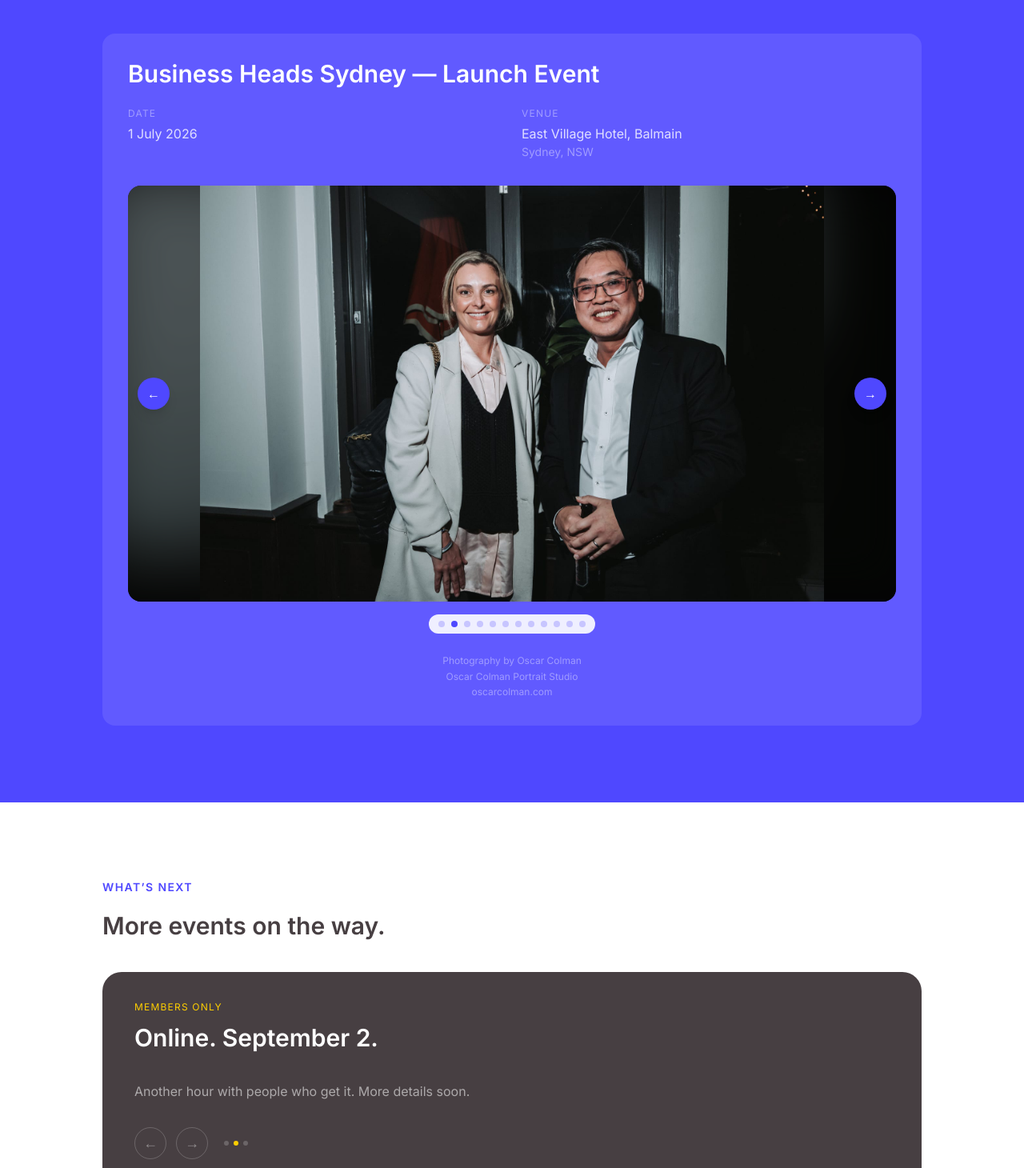
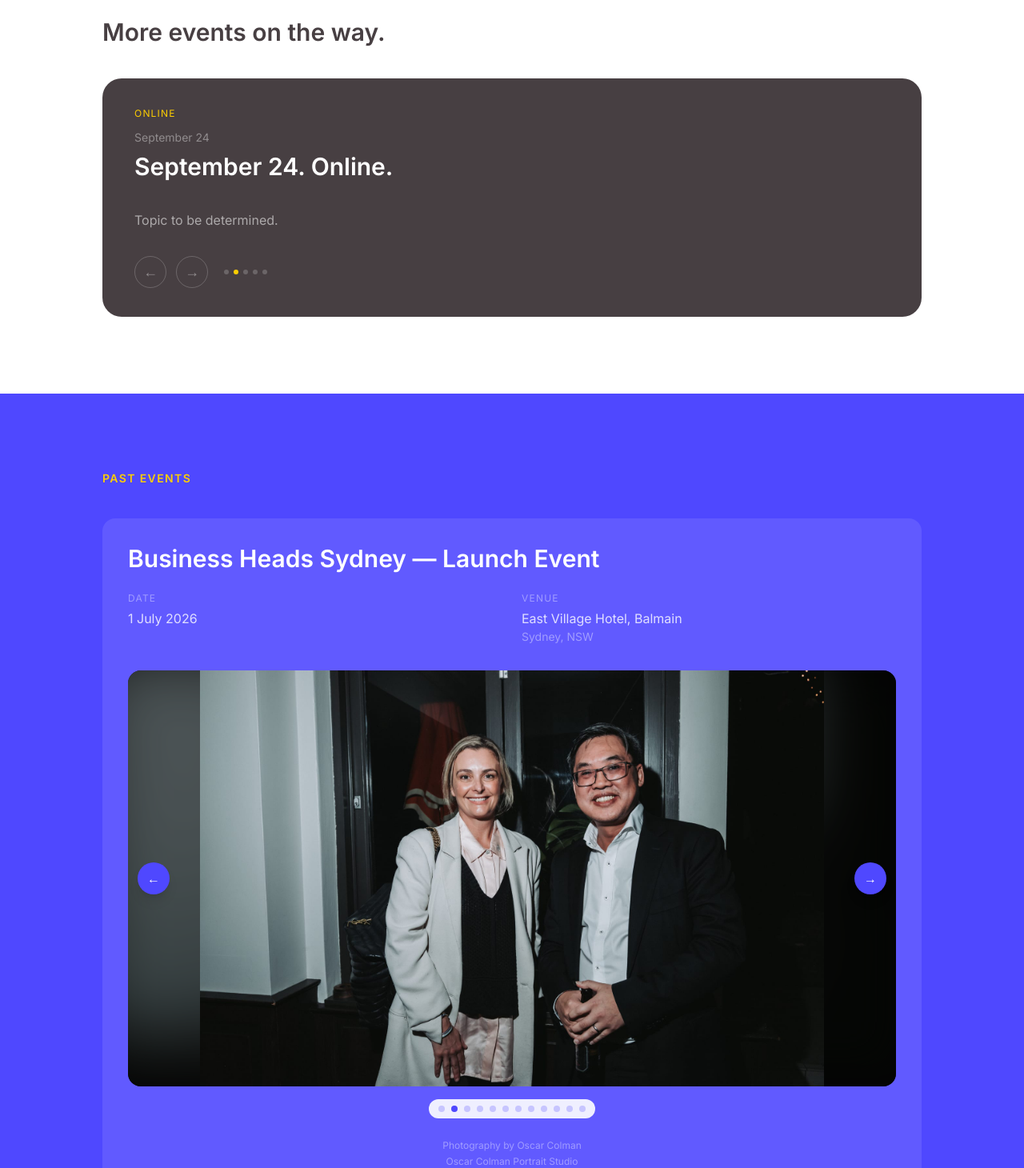
Before and after one commit to simplenimble/business-heads-website, a Next.js app: page /events in a window 1280 px wide. Shown: the part 1104-2564 px from the top of the page at 80% size. Built offline with nearby package versions, Linux system fonts and the light colour scheme.

Commit message:
Reorder events page sections and refresh upcoming events carousel
Move What's next above Past events, and replace the 3 placeholder
carousel cards with the 5 confirmed 2026 events (Aug webinar through
Dec holiday drinks), adding date/time, subtext, and CTA button support.

```diff
--- a/app/events/page.tsx
+++ b/app/events/page.tsx
@@ -66,6 +66,21 @@ export default function EventsPage() {
         </div>
       </section>
 
+      {/* What's next */}
+      {upcomingEventCards.length > 0 && (
+        <section className="bg-white px-6 py-24">
+          <div className="max-w-5xl mx-auto">
+            <p className="font-body font-semibold text-bh-blue text-sm uppercase tracking-widest mb-5">
+              What&rsquo;s next
+            </p>
+            <h2 className="font-heading font-semibold text-3xl text-bh-charcoal mb-10">
+              More events on the way.
+            </h2>
+            <UpcomingEventsCarousel cards={upcomingEventCards} />
+          </div>
+        </section>
+      )}
+
       {/* Past events */}
       {past.length > 0 && (
         <section className="bg-bh-blue px-6 py-24">
@@ -121,21 +136,6 @@ export default function EventsPage() {
                 )}
               </div>
             ))}
-          </div>
-        </section>
-      )}
-
-      {/* What's next */}
-      {upcomingEventCards.length > 0 && (
-        <section className="bg-white px-6 py-24">
-          <div className="max-w-5xl mx-auto">
-            <p className="font-body font-semibold text-bh-blue text-sm uppercase tracking-widest mb-5">
-              What&rsquo;s next
-            </p>
-            <h2 className="font-heading font-semibold text-3xl text-bh-charcoal mb-10">
-              More events on the way.
-            </h2>
-            <UpcomingEventsCarousel cards={upcomingEventCards} />
           </div>
         </section>
       )}
--- a/components/events/UpcomingEventsCarousel.tsx
+++ b/components/events/UpcomingEventsCarousel.tsx
@@ -2,6 +2,7 @@
 
 import { useEffect, useState } from 'react'
 import type { UpcomingEventCard } from '@/content/events'
+import { Button } from '@/components/ui/Button'
 
 const AUTO_SWIPE_MS = 5000
 
@@ -29,14 +30,29 @@ export function UpcomingEventsCarousel({ cards }: { cards: UpcomingEventCard[] }
           {card.label}
         </p>
       )}
+      {(card.date || card.time) && (
+        <p className="font-body text-white/40 text-sm mb-2">
+          {[card.date, card.time].filter(Boolean).join(' · ')}
+        </p>
+      )}
       <h3 className="font-heading font-semibold text-2xl md:text-3xl text-white mb-3 leading-tight min-h-[2.5em] md:min-h-[2em]">
         {card.heading}
       </h3>
-      <p className="font-body text-white/55 leading-relaxed max-w-xl mb-8">
+      <p className="font-body text-white/55 leading-relaxed max-w-xl">
         {card.body}
       </p>
+      {card.subtext && (
+        <p className="font-body text-sm text-bh-yellow/70 italic mt-2">
+          {card.subtext}
+        </p>
+      )}
+      {card.ctaUrl && (
+        <Button href={card.ctaUrl} variant="primary" size="sm" className="mt-6">
+          {card.ctaLabel ?? 'Learn more'}
+        </Button>
+      )}
 
-      <div className="flex items-center gap-3">
+      <div className="flex items-center gap-3 mt-8">
         <button
           type="button"
           onClick={goPrev}
--- a/content/events.ts
+++ b/content/events.ts
@@ -19,8 +19,13 @@ export type EventItem = {
 export type UpcomingEventCard = {
   id: string
   label?: string
+  date?: string
+  time?: string
   heading: string
   body: string
+  subtext?: string
+  ctaLabel?: string
+  ctaUrl?: string
 }
 
 /* Update this file with real event details as they are confirmed.
@@ -60,21 +65,44 @@ export const events: EventItem[] = [
    Update dates/details here as they're confirmed. */
 export const upcomingEventCards: UpcomingEventCard[] = [
   {
-    id: 'online-aug-2026',
-    heading: 'Online. August 2026.',
-    body: 'Our first online event is coming in August. Date to be confirmed, stay tuned!',
+    id: 'webinar-aug-2026',
+    label: 'Webinar',
+    date: 'August 20',
+    time: '12:00 PM – 1:00 PM',
+    heading: 'Off the record: Getting real value from your frequent flyer points',
+    body: 'With Brad Seeto.',
+    ctaLabel: 'Register now',
+    // TODO: swap in the real registration link once Nicoli sends it through.
+    ctaUrl: '#',
   },
   {
     id: 'online-sep-2026',
-    label: 'Members only',
-    heading: 'Online. September 2.',
-    body: 'Another hour with people who get it. More details soon.',
+    label: 'Online',
+    date: 'September 24',
+    heading: 'September 24. Online.',
+    body: 'Topic to be determined.',
   },
   {
     id: 'in-person-oct-2026',
     label: 'In person',
-    heading: 'October 7. Location TBC.',
-    body: 'The quarterly event. The prize draw. The room worth being in.',
+    date: 'October',
+    heading: 'October. In person.',
+    body: 'Venue to be determined.',
+  },
+  {
+    id: 'online-nov-2026',
+    label: 'Online',
+    date: 'November',
+    heading: 'November. Online.',
+    body: 'Community poll topic.',
+  },
+  {
+    id: 'in-person-dec-2026',
+    label: 'In person',
+    date: 'December',
+    heading: 'December. In person.',
+    body: 'Holiday Casual Drinks. Venue to be determined.',
+    subtext: 'Christmas Drinks – Casual / Social Catch ups',
   },
 ]
 
```
